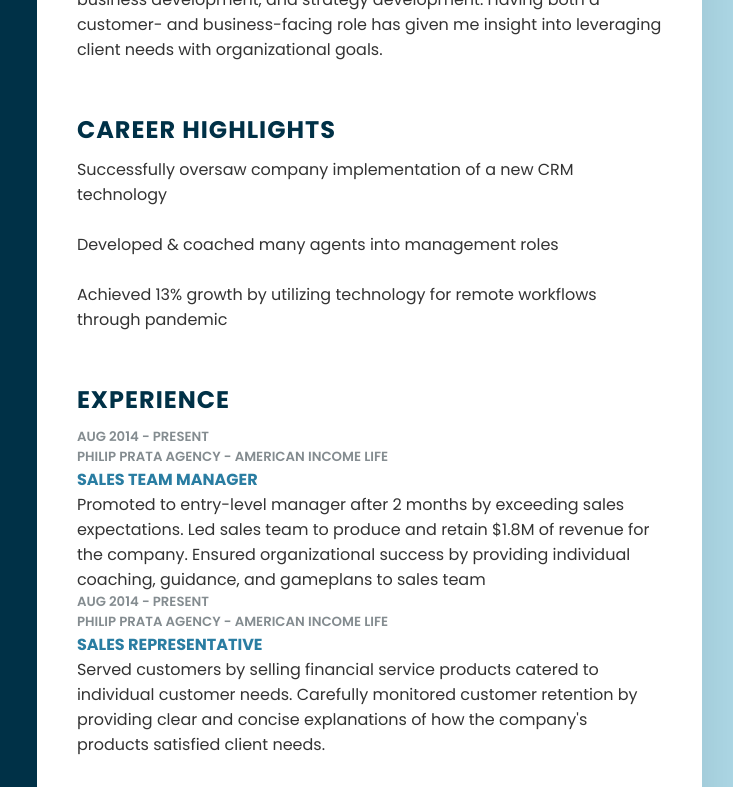
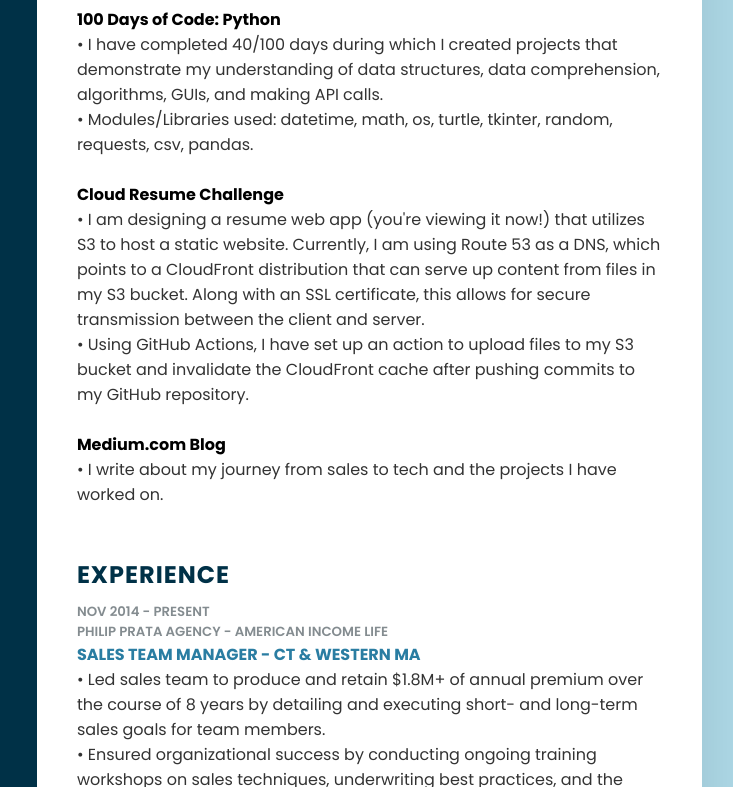
Before and after one commit to BryantLogan/Cloud-Resume-Challenge, a plain HTML site: page index.html in a window 1280 px wide. Shown: the part 373-1160 px from the top of the page, 438-1171 px from the left. Drawn offline with Linux system fonts and the light colour scheme.

Commit message:
updated resume content

```diff
--- a/index.html
+++ b/index.html
@@ -103,34 +103,49 @@
             <div class="right_Side">
                 <div class= "about">
                     <h2 class = "title2">Profile</h2>
-                    <p>I am a seasoned sales management professional who has generated more than $1.8M of revenue over the past 7 years by leading, training, and developing successful sales teams to secure new clients in the financial services industry. I led a team during the rollout of a new CRM technology, along with transitioning from an in-person to remote workflow during the pandemic. In line with organizational goals, I have coached new hires to achieve leadership roles.<br><br>I am proficient at CRM technologies, recruitment, sales & marketing, business development, and strategy development. Having both a customer- and business-facing role has given me insight into leveraging client needs with organizational goals.</p>
+                    <p>Driven and inquisitive sales manager with 8+ years of experience helping clients purchase financial services solutions. Eager to utilize AWS to provide existing and future customers with scalable solutions for their needs. Understanding both customer- and business- facing processes has provided me insight into how to make client needs and organizational goals meet.</p>
                 </div>
                 <div class= "about">
-                    <h2 class = "title2">Career Highlights</h2>
-                    <p>Successfully oversaw company implementation of a new CRM technology<br><br>Developed & coached many agents into management roles<br><br>Achieved 13% growth by utilizing technology for remote workflows through pandemic</p>
+                    <h2 class = "title2">Technical Projects</h2>
+                    <h4>100 Days of Code: Python</h4>
+                        <p>•	I have completed 40/100 days during which I created projects that demonstrate my understanding of data structures, data comprehension, algorithms, GUIs, and making API calls.<br>
+                            •	Modules/Libraries used: datetime, math, os, turtle, tkinter, random, requests, csv, pandas.</p><br>
+                    <h4>Cloud Resume Challenge</h4>
+                        <p>•	I am designing a resume web app (you're viewing it now!) that utilizes S3 to host a static website. Currently, I am using Route 53 as a DNS, which points to a CloudFront distribution that can serve up content from files in my S3 bucket. Along with an SSL certificate, this allows for secure transmission between the client and server.<br>
+                            •	Using GitHub Actions, I have set up an action to upload files to my S3 bucket and invalidate the CloudFront cache after pushing commits to my GitHub repository.
+                        </p><br>
+                    <h4>Medium.com Blog</h4>
+                        <p>•	I write about my journey from sales to tech and the projects I have worked on.</p>
                 </div>
 
                 <div class= "about">
                     <h2 class = "title2">Experience</h2>
                     <div class= "box">
                         <div class= "year_company">
-                            <h5>Aug 2014 - Present</h5>
+                            <h5>Nov 2014 - Present</h5>
                             <h5> Philip Prata Agency - American Income Life</h5>
                         </div>
                         <div class = "text">
-                            <h4> Sales Team Manager</h4>
-                            <p>Promoted to entry-level manager after 2 months by exceeding sales expectations. Led sales team to produce and retain $1.8M of revenue for the company. Ensured organizational success by providing individual coaching, guidance, and gameplans to sales team</p>
+                            <h4> Sales Team Manager - CT & Western MA</h4>
+                            <p>•	Led sales team to produce and retain $1.8M+ of annual premium over the course of 8 years by detailing and executing short- and long-term sales goals for team members.<br>
+                                •	Ensured organizational success by conducting ongoing training workshops on sales techniques, underwriting best practices, and the importance of a customer-first approach.<br>
+                                •	Prioritized a culture of customer satisfaction, which resulted in a long-term (13+ mo.) customer retention rate of 84% - 6 points higher than company average.<br>
+                                •	Utilized key data points in agent activity to identify areas of opportunity to improve individual performance, increase productivity and profitability.<br>
+                                </p><br>
                         </div>
                     </div>
 
                     <div class= "box">
                         <div class= "year_company">
-                            <h5>Aug 2014 - Present</h5>
+                            <h5>Aug 2014 - Oct 2014</h5>
                             <h5> Philip Prata Agency - American Income Life</h5>
                         </div>
                         <div class = "text">
-                            <h4> Sales Representative</h4>
-                            <p>Served customers by selling financial service products catered to individual customer needs. Carefully monitored customer retention by providing clear and concise explanations of how the company's products satisfied client needs.</p>
+                            <h4> Sales Representative - CT</h4>
+                                <p>•	Met with an average of 12 clients weekly, identified and analyzed gaps in coverage, and provided tailored solutions to meet customer insurance needs.<br>
+                                    •	Exceeded sales expectations quickly and consistently by implementing newly acquired skills and knowledge, both through licensing and corporate training processes.<br>
+                                    •	Recognized for excellent performance and potential, the agency owner sent me to a 3-day leadership academy prior to my first promotion at the end of 10/2014.<br>
+                                </p>
                         </div>
                     </div>
                 </div>
@@ -158,7 +173,7 @@
                     <div class="box">
                         <h4>JavaScript</h4>
                         <div class="percent">
-                        <div style ="width: 0%;"></div>
+                        <div style ="width: 10%;"></div>
                     </div>
                     </div>
                     <div class="box">
```
